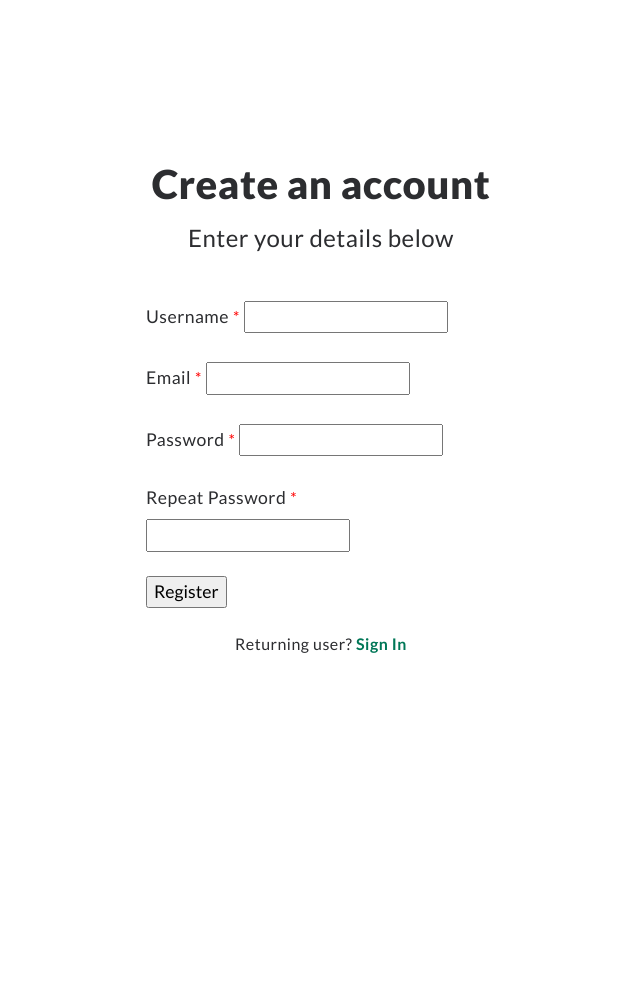
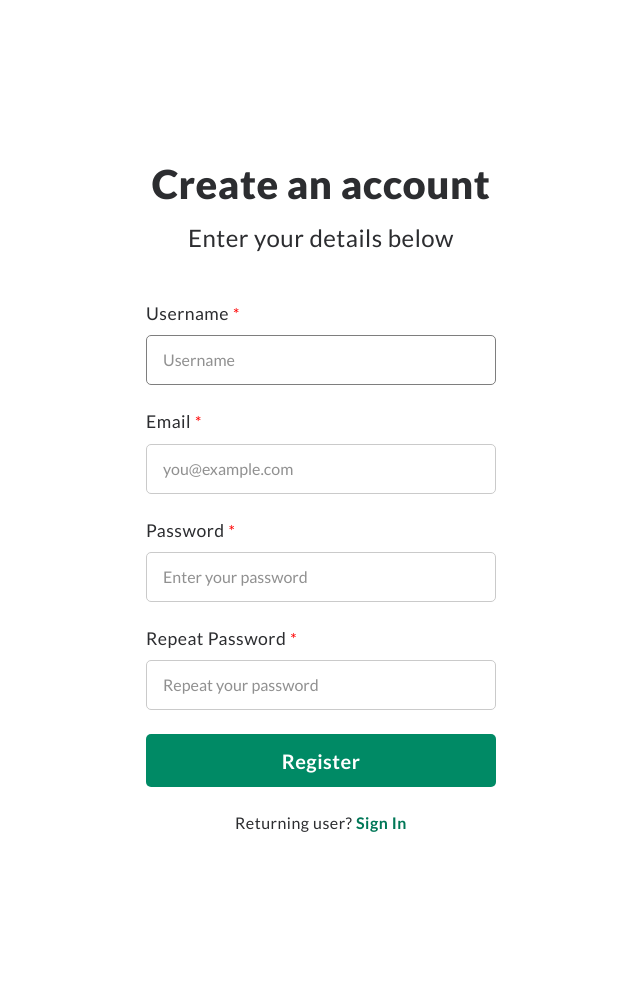
Before and after one commit to brucehow/examinaid, a Flask app: page /register in a window 1280 px wide. Shown: the whole page, without its empty margins (319-959 px from the left). Before the commit the page ends 653 px from the top, so only its background shows below. Run offline with Flask 2, Linux system fonts and the light colour scheme; some libraries are stand-ins or nearby versions.

Commit message:
Change input class to match form css selectors

```diff
--- a/app/templates/register.html
+++ b/app/templates/register.html
@@ -8,7 +8,7 @@
 
   <div class="field">
     {{ form.username.label }} <span class="required">*</span>
-    {{ form.username(autocomplete="off") }}
+    {{ form.username(class="userInput", autofocus="on", placeholder="Username") }}
     {% for error in form.username.errors %}
     <span class="form-error">[{{ error }}]</span>
     {% endfor %}
@@ -16,7 +16,7 @@
 
   <div class="field">
     {{ form.email.label }} <span class="required">*</span>
-    {{ form.email(autocomplete="off") }}
+    {{ form.email(class="userInput", placeholder="you@example.com") }}
     {% for error in form.email.errors %}
     <span class="form-error">[{{ error }}]</span>
     {% endfor %}
@@ -24,7 +24,7 @@
 
   <div class="field">
     {{ form.password.label }} <span class="required">*</span>
-    {{ form.password() }}
+    {{ form.password(class="userInput", placeholder="Enter your password") }}
     {% for error in form.password.errors %}
     <span class="form-error">[{{ error }}]</span>
     {% endfor %}
@@ -32,14 +32,14 @@
 
   <div class="field">
     {{ form.repeat_password.label }} <span class="required">*</span>
-    {{ form.repeat_password() }}
+    {{ form.repeat_password(class="userInput", placeholder="Repeat your password") }}
     {% for error in form.repeat_password.errors %}
     <span class="form-error">[{{ error }}]</span>
     {% endfor %}
   </div>
 
   <div class="field">
-    {{ form.submit() }}
+    {{ form.submit(class="form-btn") }}
   </div>
 
   <div class="field-sm center">
```
